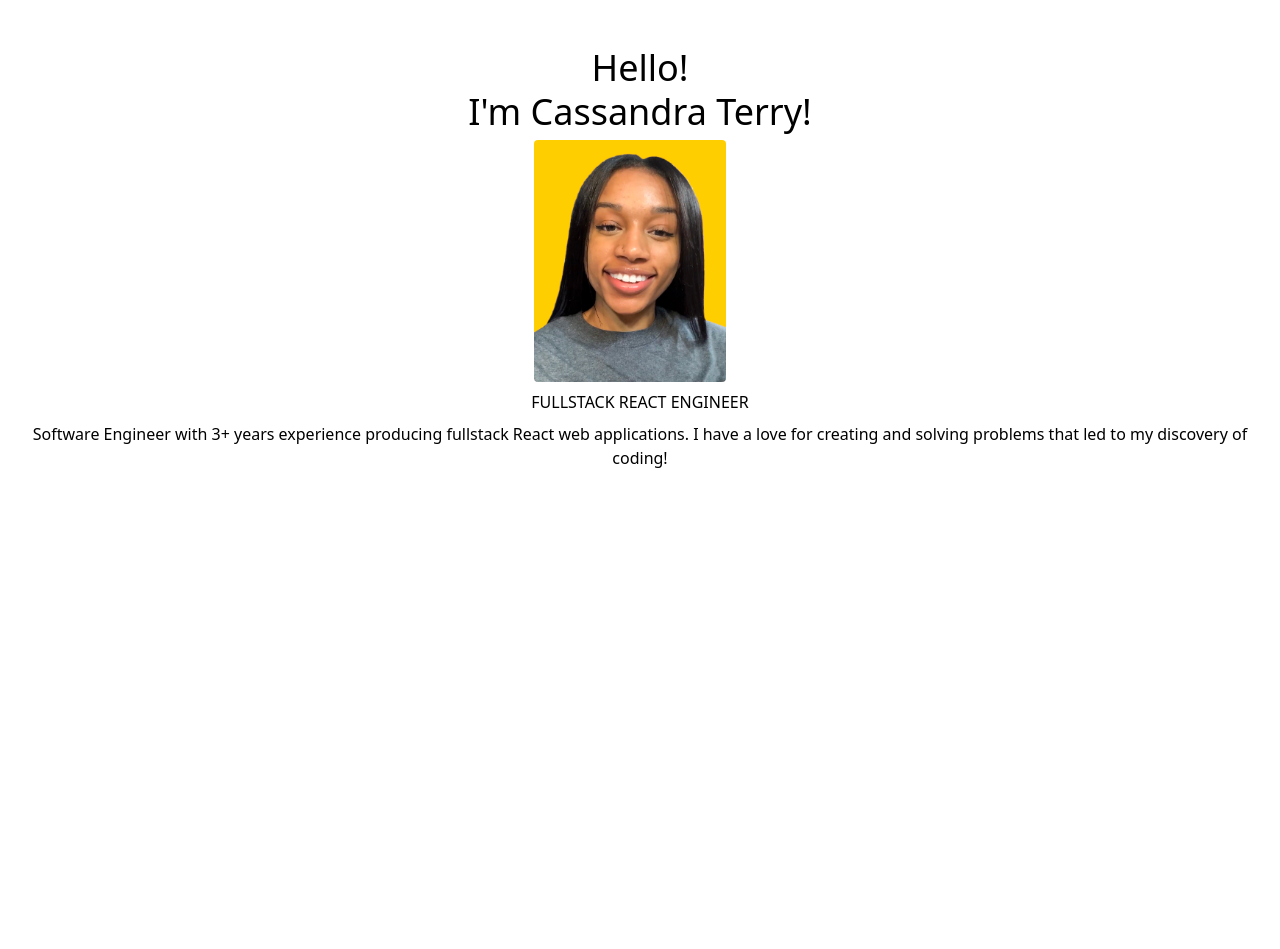
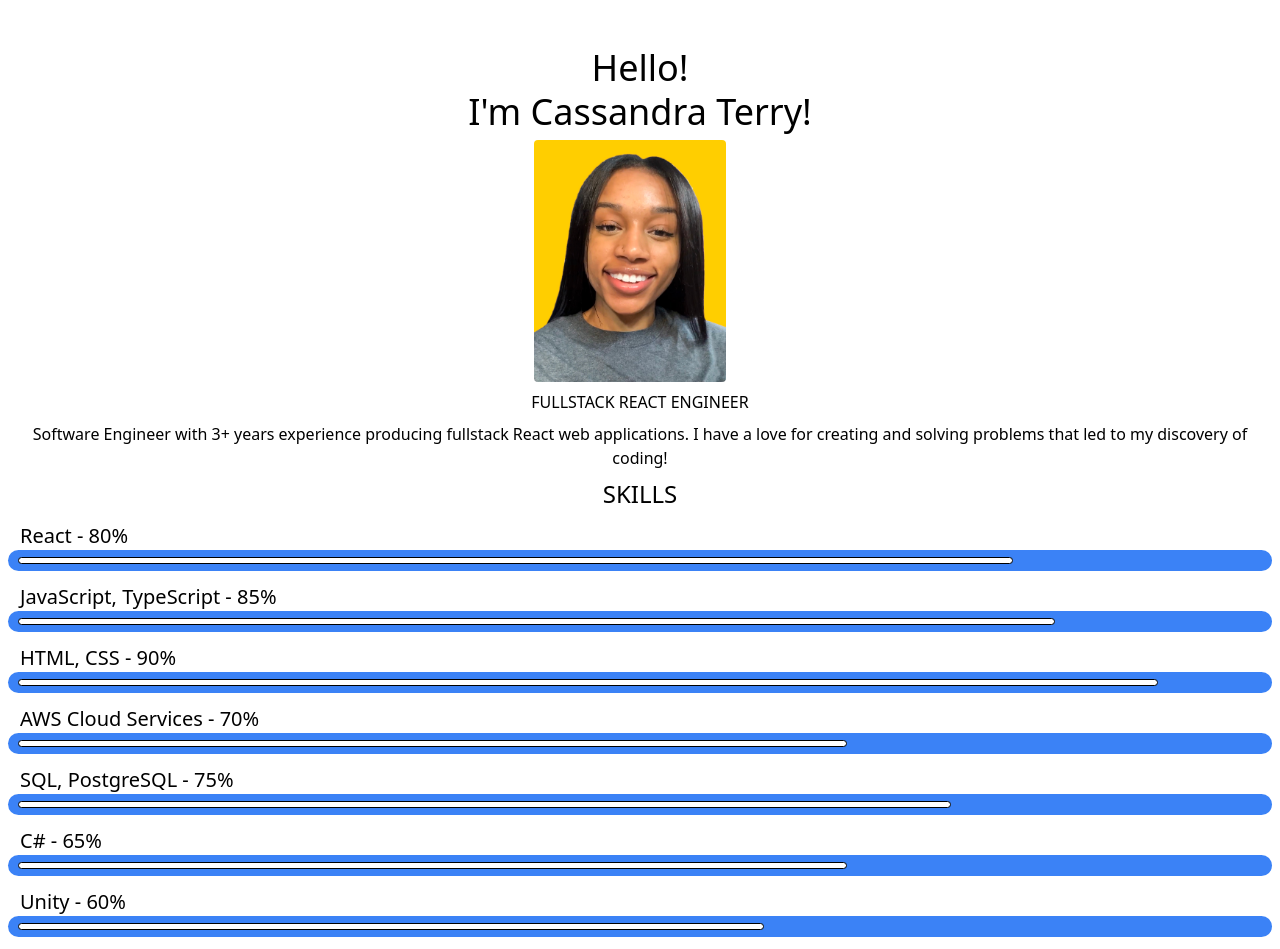
Before and after one commit to Wewe34/cassandra-portfolio, a React (Create React App) app: page / in a window 1280 px wide. Before the commit the page ends 848 px from the top, so only its background shows below. Built offline with nearby package versions, Linux system fonts and the light colour scheme.

Commit message:
skill skeleton with visual bars

```diff
--- a/src/components/App/App.tsx
+++ b/src/components/App/App.tsx
@@ -1,11 +1,13 @@
 import React from 'react';
 import AboutMe from '../AboutMe/AboutMe';
+import Skills from '../Skills/Skills';
 import './App.css';
 
 function App() {
   return (
     <div className="App h-screen bg-white">
        <AboutMe />
+       <Skills />
     </div>
   );
 }
--- /dev/null
+++ b/src/components/Skills/Skills.css
@@ -0,0 +1,12 @@
+.bar {
+    position: relative;
+    padding: 7px 10px;
+    border-radius: 20px;
+}
+
+.bar div {
+    position: relative;
+    height: 7px;
+    border-radius: 10px;
+    border: 1px solid black;
+}
--- /dev/null
+++ b/src/components/Skills/Skills.tsx
@@ -0,0 +1,62 @@
+import React from "react";
+import "./Skills.css";
+
+const Skills = () => {
+    return (
+        <div className="mt-2 px-2">
+            <p className="text-2xl pb-3">SKILLS</p>
+            <div>
+                <div className="pb-3">
+                    <p className="text-left pl-3 text-xl">React - 80%</p>
+                    <div className="bar bg-blue-500">
+                        <div className="w-4/5 bg-white"></div>
+                    </div>
+                </div>
+
+                <div className="pb-3">
+                    <p className="text-left pl-3 text-xl">JavaScript, TypeScript - 85%</p>
+                    <div className="bar bg-blue-500">
+                        <div className="w-5/6 bg-white"></div>
+                    </div>
+                </div>
+
+                <div className="pb-3">
+                    <p className="text-left pl-3 text-xl">HTML, CSS - 90%</p>
+                    <div className="bar bg-blue-500">
+                        <div className="w-11/12 bg-white"></div>
+                    </div>
+                </div>
+
+                <div className="pb-3">
+                    <p className="text-left pl-3 text-xl">AWS Cloud Services - 70%</p>
+                    <div className="bar bg-blue-500">
+                        <div className="w-8/12 bg-white"></div>
+                    </div>
+                </div>
+
+                <div className="pb-3">
+                    <p className="text-left pl-3 text-xl">SQL, PostgreSQL - 75%</p>
+                    <div className="bar bg-blue-500">
+                        <div className="w-3/4 bg-white"></div>
+                    </div>
+                </div>
+
+                <div className="pb-3">
+                    <p className="text-left pl-3 text-xl">C# - 65%</p>
+                    <div className="bar bg-blue-500">
+                        <div className="w-4/6 bg-white"></div>
+                    </div>
+                </div>
+
+                <div className="pb-3 pb-3">
+                    <p className="text-left pl-3 text-xl">Unity - 60%</p>
+                    <div className="bar bg-blue-500">
+                        <div className="w-3/5 bg-white"></div>
+                    </div>
+                </div>
+            </div>
+        </div>
+    )
+}
+
+export default Skills;
```
